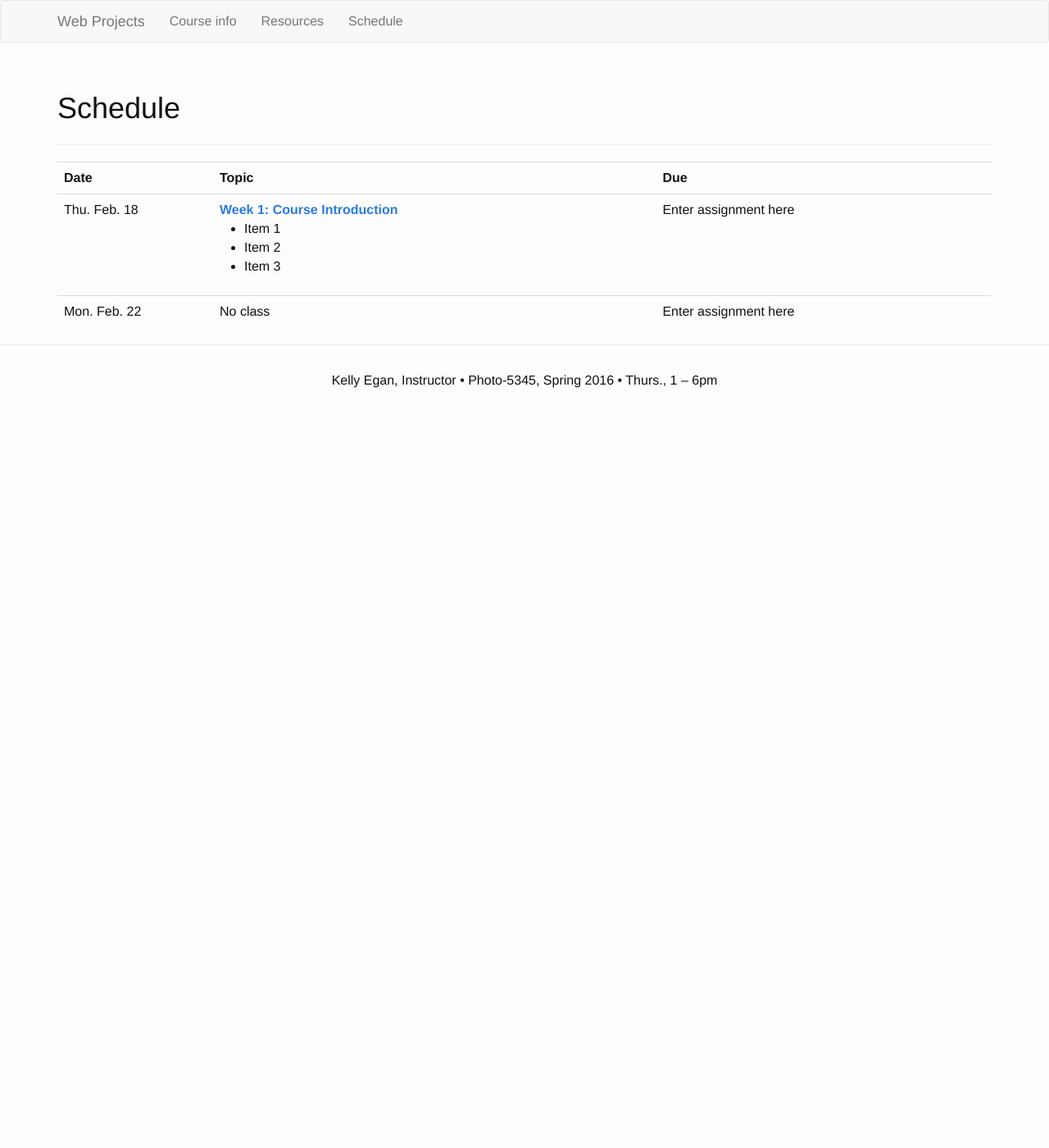
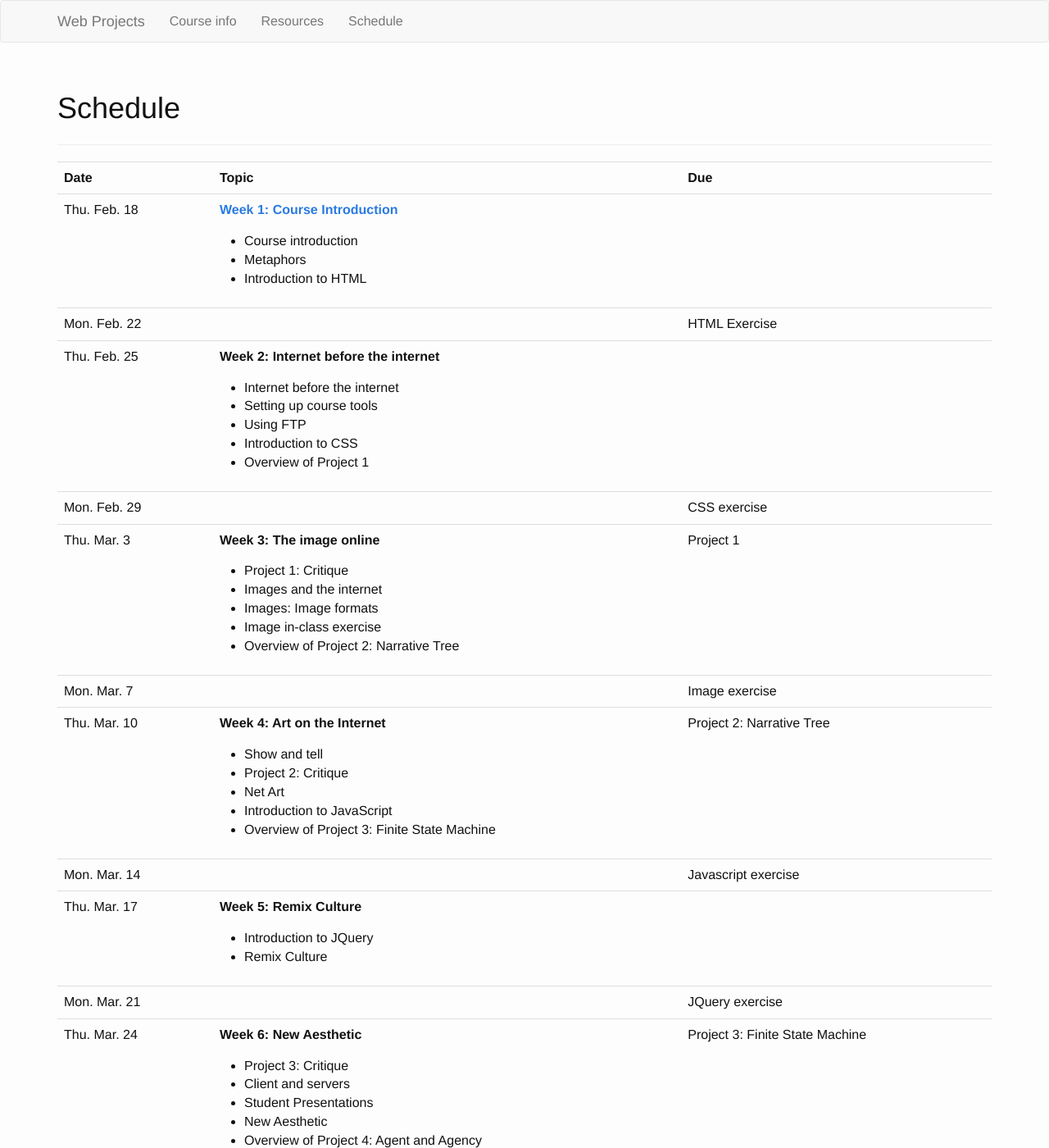
Before and after one commit to michelav/fa7-frameworks, a Jekyll site: the page built from schedule.html, in a window 1280 px wide and 1400 px high. Shown: the whole window at 82% size. Built offline with Jekyll 4.4.1, drawn with Linux system fonts in a browser that asks for light colours; some of the changed text lies outside the part shown.

Commit message:
Update schedule for Spring 2016

```diff
--- a/schedule.html
+++ b/schedule.html
@@ -4,7 +4,8 @@ title: Schedule
 permalink: /schedule/
 ---
 
-<table class="table">
+<table class="table table-hover">
+
 <tr>
   <th class="col-xs-2">Date</th>
   <th>Topic</th>
@@ -14,20 +15,206 @@ permalink: /schedule/
 <tr>
   <td>Thu. Feb. 18</td>
   <td>
-      <strong><a href="/presentations/course-intro.html">Week 1: Course Introduction</a></strong>
+    <p><strong><a href="/presentations/course-intro.html">Week 1: Course Introduction</a></strong></p>
     <ul>
-        <li>Item 1</li>
-        <li>Item 2</li>
-        <li>Item 3</li>
+      <li>Course introduction</li>
+      <li>Metaphors</li>
+      <li>Introduction to HTML</li>
     </ul>
   </td>
-    <td>Enter assignment here</td>
+  <td></td>
 </tr>
 
 <tr>
   <td>Mon. Feb. 22</td>
-    <td>No class</td>
-    <td>Enter assignment here</td>
+  <td></td>
+  <td>HTML Exercise</td>
+</tr>
+
+<tr>
+  <td>Thu. Feb. 25</td>
+  <td>
+   <p><strong>Week 2: Internet before the internet</strong></p>
+    <ul>
+      <li>Internet before the internet</li>
+      <li>Setting up course tools</li>
+      <li>Using FTP</li>
+      <li>Introduction to CSS</li>
+      <li>Overview of Project 1</li>
+    </ul>
+  </td>
+  <td></td>
+</tr>
+
+<tr>
+  <td>Mon. Feb. 29</td>
+  <td></td>
+  <td>CSS exercise</td>
+</tr>
+
+<tr>
+  <td>Thu. Mar. 3</td>
+  <td>
+    <p><strong>Week 3: The image online</strong></p>
+    <ul>
+      <li>Project 1: Critique</li>
+      <li>Images and the internet</li>
+      <li>Images: Image formats</li>
+      <li>Image in-class exercise</li>
+      <li>Overview of Project 2: Narrative Tree</li>
+    </ul>
+  </td>
+  <td>Project 1</td>
+</tr>
+
+<tr>
+  <td>Mon. Mar. 7</td>
+  <td></td>
+  <td>Image exercise</td>
+</tr>
+
+<tr>
+  <td>Thu. Mar. 10</td>
+  <td>
+    <p><strong>Week 4: Art on the Internet</strong></p>
+    <ul>
+      <li>Show and tell</li>
+      <li>Project 2: Critique</li>
+      <li>Net Art</li>
+      <li>Introduction to JavaScript</li>
+      <li>Overview of Project 3: Finite State Machine</li>
+    </ul>
+  </td>
+  <td>Project 2: Narrative Tree</td>
+</tr>
+
+<tr>
+  <td>Mon. Mar. 14</td>
+  <td></td>
+  <td>Javascript exercise</td>
+</tr>
+
+<tr>
+  <td>Thu. Mar. 17</td>
+  <td>
+    <p><strong>Week 5: Remix Culture</strong></p>
+    <ul>
+      <li>Introduction to JQuery</li>
+      <li>Remix Culture</li>
+    </ul>
+  </td>
+  <td></td>
+</tr>
+
+<tr>
+  <td>Mon. Mar. 21</td>
+  <td></td>
+  <td>JQuery exercise</td>
+</tr>
+
+<tr>
+  <td>Thu. Mar. 24</td>
+  <td>
+    <p><strong>Week 6: New Aesthetic</strong></p>
+    <ul>
+      <li>Project 3: Critique</li>
+      <li>Client and servers</li>
+      <li>Student Presentations</li>
+      <li>New Aesthetic</li>
+      <li>Overview of Project 4: Agent and Agency</li>
+    </ul>
+  </td>
+
+  <td>Project 3: Finite State Machine</td>
+</tr>
+
+<tr>
+  <td>Thu. Mar. 31</td>
+  <td>Spring break. No class.</td>
+  <td></td>
+</tr>
+
+<tr>
+  <td>Thu. Apr. 7	</td>
+  <td>
+    <p><strong>Week 7:</strong></p>
+    <ul>
+      <li>Student Presentations</li>
+      <li>Final Project One-on-one</li>
+      <li>Demo: to be determined</li>
+    </ul>
+  </td>
+  <td>Final project proposal</td>
+</tr>
+
+<tr>
+  <td>Thu. Apr. 14</td>
+  <td>
+    <p><strong>Week 8:</strong></p>
+    <ul>
+      <li>Project 4: Critique</li>
+      <li>Student presentations</li>
+      <li>Demo: to be determined</li>
+    </ul>
+  </td>
+  <td>Project 4: Agent and Agency</td>
+</tr>
+
+<tr>
+<td>Thu. Apr. 21</td>
+  <td>
+    <p><strong>Week 9:</strong></p>
+    <ul>
+      <li>Student presentations</li>
+      <li>Demo: to be determined</li>
+      <li>Final Project Team Exercise</li>
+    </ul>
+  </td>
+  <td></td>
+</tr>
+
+<tr>
+  <td>Thu. Apr. 28</td>
+  <td>
+    <p><strong>Week 10:</strong></p>
+    <ul>
+      <li>Student presentations</li>
+      <li>Demo: to be determined</li>
+      <li>Final project WIP</li>
+    </ul>
+  </td>
+  <td></td>
+</tr>
+
+<tr>
+  <td>Thu. May. 5</td>
+  <td>
+    <p><strong>Week 11: Final Project work</strong></p>
+    <ul>
+      <li>Final Project Team Exercise</li>
+    </ul>
+  </td>
+  <td></td>
+</tr>
+
+
+<tr>
+  <td>Thu. May. 12</td>
+  <td>
+    <p><strong>Week 12: Final project critique</strong></p>
+    <ul>
+      <li>Critique: Final Project</li>
+    </ul>
+  </td>
+  <td>Final Project</td>
+</tr>
+
+<tr>
+  <td>Thu. May. 19</td>
+  <td>
+    <p><strong>Week 13: Departmental portfolio reviews</strong></p>
+  </td>
+  <td></td>
 </tr>
 
 </table>
```
Lines whose indentation alone changed are shown as unchanged.
